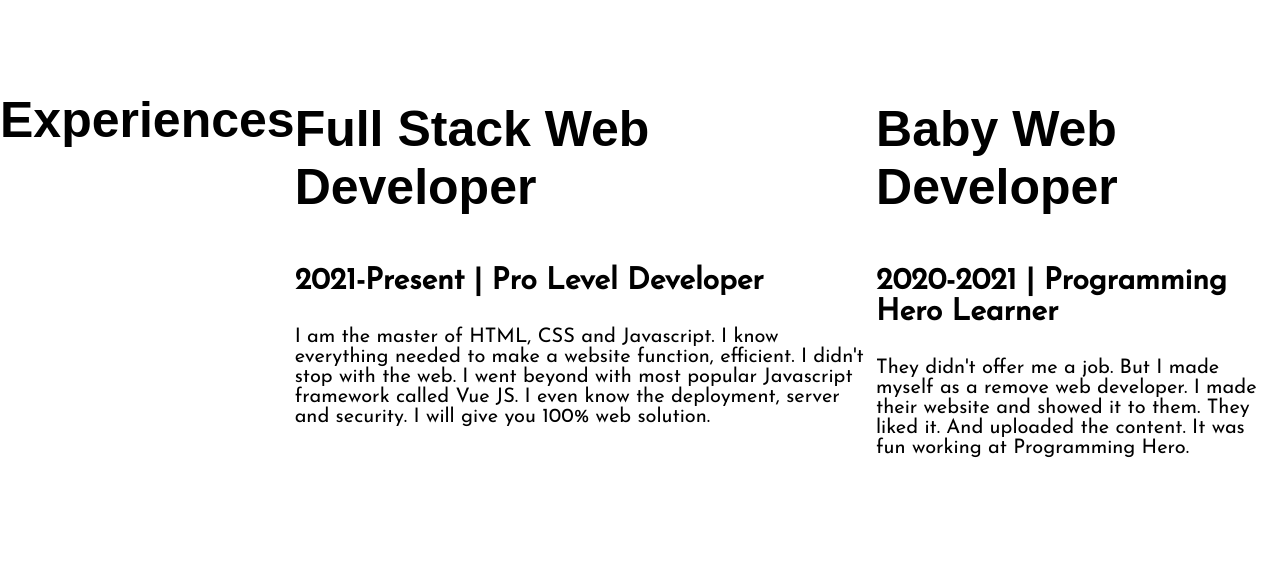
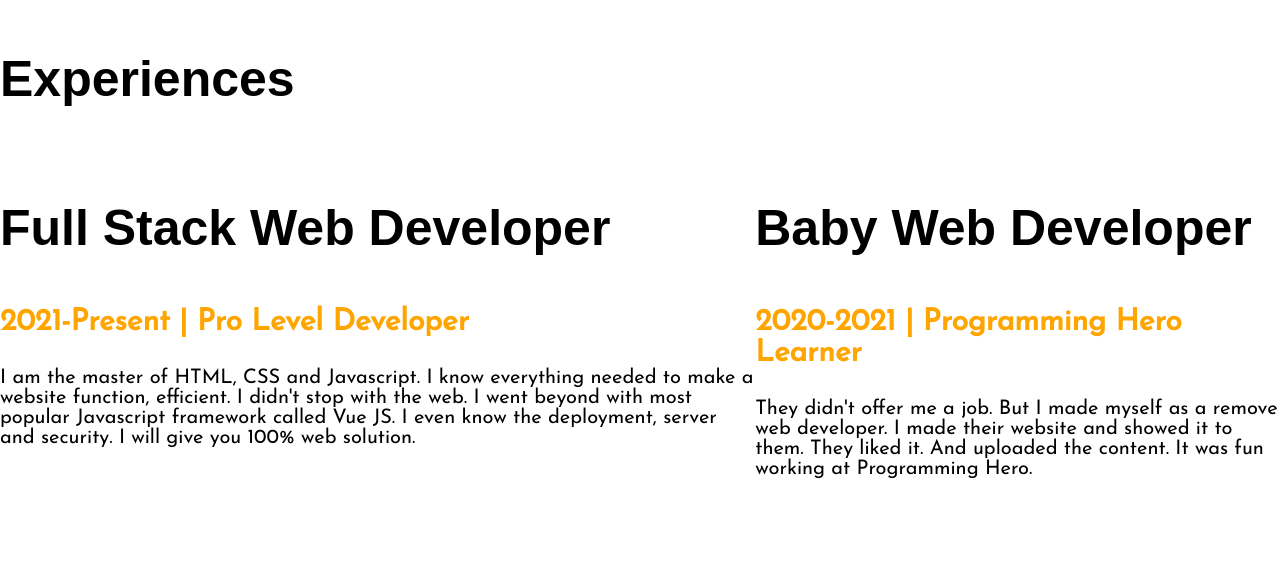
Before and after one commit to nayemshaon34/developer-portfolio, a plain HTML site: page index.html in a window 1280 px wide. Shown: the part 1599-2178 px from the top of the page. Drawn offline with Linux system fonts and the light colour scheme; a web font is replaced by a local one.

Commit message:
header color added in web develop section

```diff
--- a/index.html
+++ b/index.html
@@ -14,18 +14,21 @@
     <link href="https://fonts.googleapis.com/css2?family=Josefin+Sans&display=swap" rel="stylesheet">
 </head>
 <body>
-    <section class="top-banner">
+    <section class="top-banner flexible-container">
         <div class="half-width half"><h1>Welcome To </h1>
-        <h1><span id="header-color">Nayem Madridista</span> World! </h1>
+        <h1><span class="header-color">Nayem Madridista</span> World! </h1>
         <h3>Genius Intelllect Master Detective and Master of Stealth</h3>
         <p>Why should you hire me?</p>
         <p>I can do the work and deliver exceptional results. I will fit in beautifully and be a great addition to the team. I possess a combination of skills and experience that make you stand out. Hiring me will make you look smart and make your life easier.</p>
         <a class="hire-button" target="_blank" href="https://www.linkedin.com/in/md-nayem-al-kashem-874a55215/">HIRE ME</a>
     </div>
+
+
+
     <div class="half-width"><img src="./showOff/my-bg (1).png" alt=""></div>
     </section>
 
-    <section class="dream-big">
+    <section class="dream-big flexible-container">
         <div class="half-width">
             <img src="showOff/my-bg2 (2).png" alt="">
         </div>
@@ -43,10 +46,10 @@
     <section>
         <h1>Experiences</h1>
 
-        <section>
+        <section class="flexible-container">
                <div>
                    <h1>Full Stack Web Developer</h1>
-                   <h3>2021-Present | Pro Level Developer</h3>
+                   <h3 class="header-color">2021-Present | Pro Level Developer</h3>
                     <P>
                         I am the master of HTML, CSS and Javascript. I know everything needed to make a website function, efficient. I didn't stop with the web. I went beyond with most popular Javascript framework called Vue JS. I even know the deployment, server and security. I will give you 100% web solution.
                     </P>
@@ -54,12 +57,15 @@
 
                 <div>
                     <h1>Baby Web Developer</h1>
-                    <h3>2020-2021 | Programming Hero Learner</h3>
+                    <h3 class="header-color">2020-2021 | Programming Hero Learner</h3>
                     <p>
                         They didn't offer me a job. But I made myself as a remove web developer. I made their website and showed it to them. They liked it. And uploaded the content. It was fun working at Programming Hero.
                     </p>
                 </div>
+
         </section>
+
+
     </section>
 </body>
 </html>
--- a/style.css
+++ b/style.css
@@ -15,10 +15,10 @@ p{
     font-size: 20px;
 
 }
-#header-color{
+.header-color{
     color:orange;
 }
-section{
+.flexible-container{
     display: flex;
     margin-bottom: 140px;
 }
```
